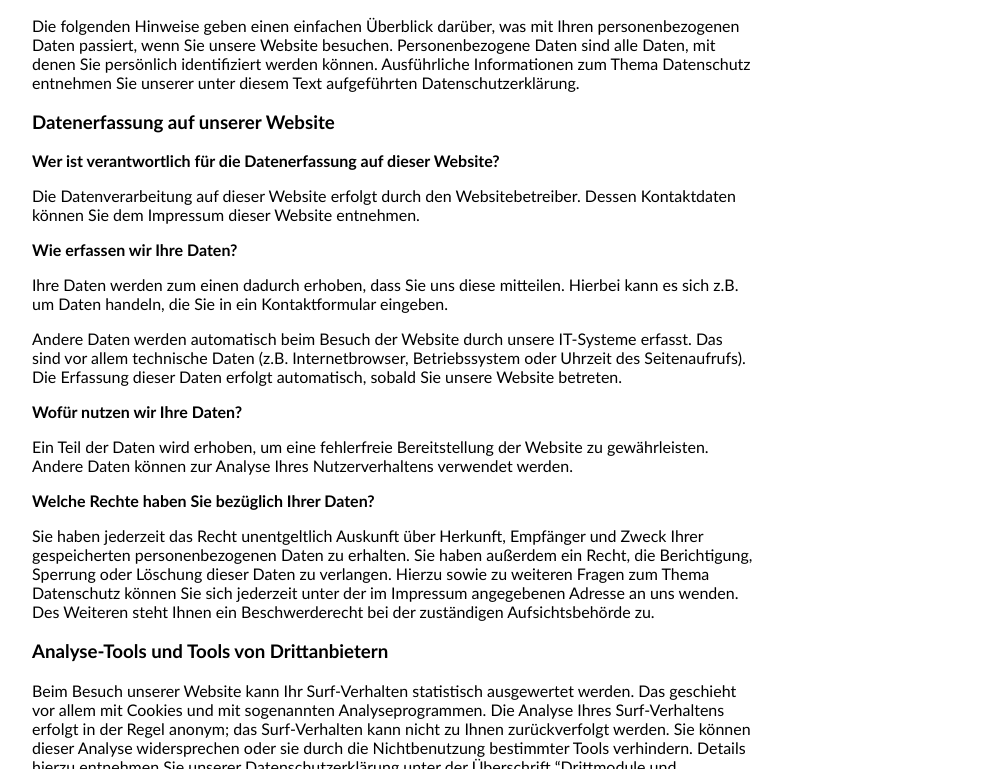
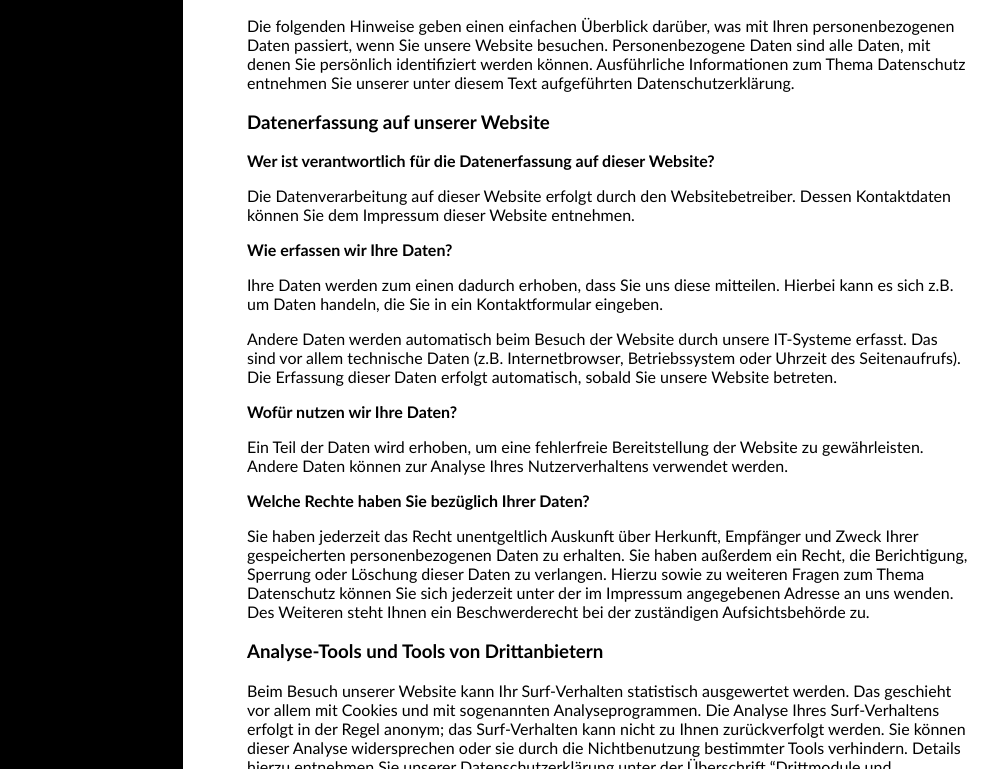
Before and after one commit to soekdd/staedtl.de, a website: page datenschutz.html in a window 1280 px wide. Shown: the part 133-902 px from the top of the page, without its empty margins (247-1245 px from the left). Drawn offline with Linux system fonts and the light colour scheme.

Commit message:
css upgrade for desktops

```diff
--- a/style.css
+++ b/style.css
@@ -1,8 +1,14 @@
+html{
+  background: black;
+}
 body {
+  background: white;
+  left: 50vw;
+  transform: translate(-50%, 0);
   max-width: 850px;
   margin: 0 auto;
   padding: 0;
-  position: fixed;
+  position: absolute;
   width: 100%;
 }
 
@@ -206,6 +212,7 @@ h2 .badge {
 }
 
 #inputArea {
+  margin-bottom: 1%;
   padding: 2%;
   width: 100%;
   height: 5em;
```
